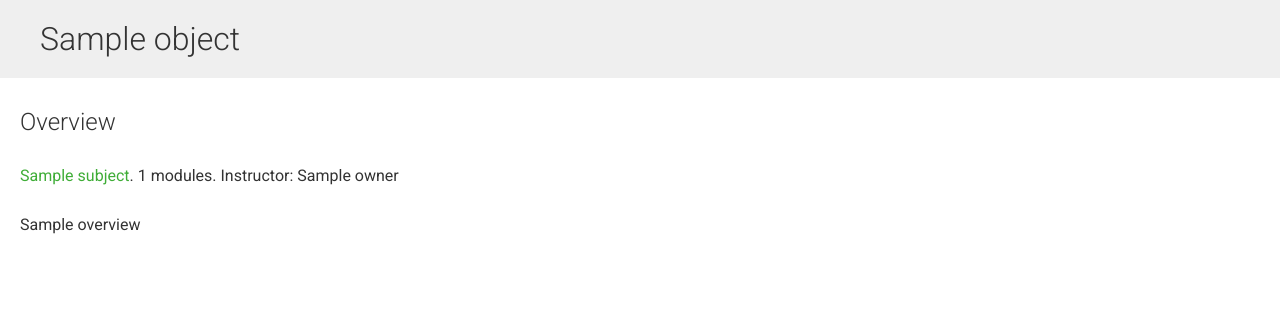
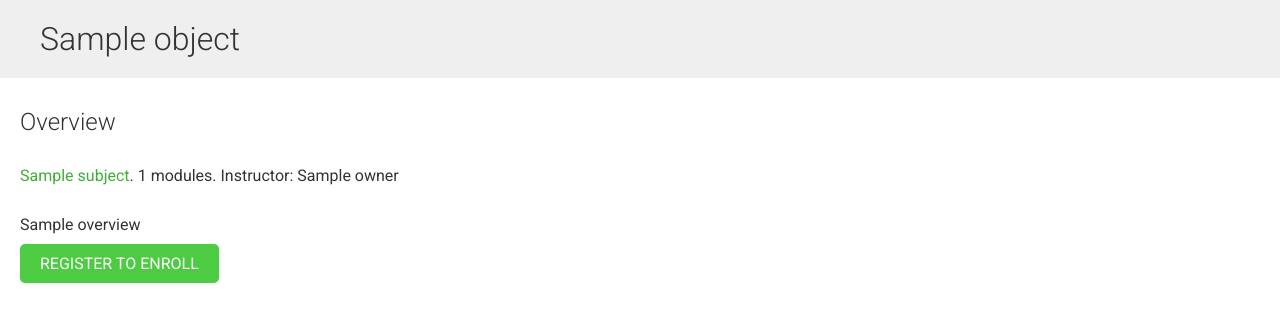
Before and after one commit to eqba1/Personal-E-Learn, a Django app: template educa/templates/course/detail.html in a window 1280 px wide. Shown: the part 54-376 px from the top of the page. Run offline with Django 3.2, Linux system fonts and the light colour scheme; the template is opened without the code that fills it: most values are stand-ins (such as "Sample title", 1, 10 or a date in 2020); some libraries are stand-ins or nearby versions.

Commit message:
Enrolling on courses

```diff
--- a/educa/apps/courses/models.py
+++ b/educa/apps/courses/models.py
@@ -5,6 +5,8 @@ from django.contrib.contenttypes.models import ContentType
 
 from .fields import OrderField
 # Create your models here.
+
+
 
 class Subject(models.Model):
     title = models.CharField(max_length=200)
@@ -24,6 +26,9 @@ class Course(models.Model):
     subject = models.ForeignKey(Subject,
                             related_name='courses',
                             on_delete=models.CASCADE)
+    studets = models.ManyToManyField(User,
+                                related_name='courses_joined',
+                                blank=True)
 
     title = models.CharField(max_length=200)
     slug = models.SlugField(max_length=200, unique=True)
--- /dev/null
+++ b/educa/apps/students/forms.py
@@ -0,0 +1,6 @@
+from django import forms
+from educa.apps.courses.models import Course
+
+class CourseEnrollForm(forms.Form):
+    course = forms.ModelChoiceField(queryset=Course.objects.all(),
+                                    widget=forms.HiddenInput)
--- a/educa/apps/students/urls.py
+++ b/educa/apps/students/urls.py
@@ -5,4 +5,8 @@ urlpatterns = [
     path('register/',
     views.StudentRegistrationView.as_view(),
     name='student_registration'),
+
+    path('enroll-course/',
+        views.StudentEnrollCourseView.as_view(),
+        name='student_enroll_course'),
 ]
--- a/educa/templates/course/detail.html
+++ b/educa/templates/course/detail.html
@@ -19,6 +19,17 @@
     Instructor: {{ object.owner.get_full_name }}
     </p>
         {{ object.overview|linebreaks }}
+        {% if request.user.is_authenticated %}
+            <form action="{% url "student_enroll_course" %}" method="post">
+                {{ enroll_form }}
+                {% csrf_token %}
+                <input type="submit" value="Enroll now">
+            </form>
+        {% else %}
+        <a href="{% url "student_registration" %}" class="button">
+            Register to enroll
+        </a>
+        {% endif %}
     </div>
 
 {% endwith %}
```
Also changed, not shown: educa/apps/courses/views.py (+9 -0 lines), educa/apps/students/views.py (+17 -0 lines), educa/apps/courses/migrations/0004_course_studets.py (added).
